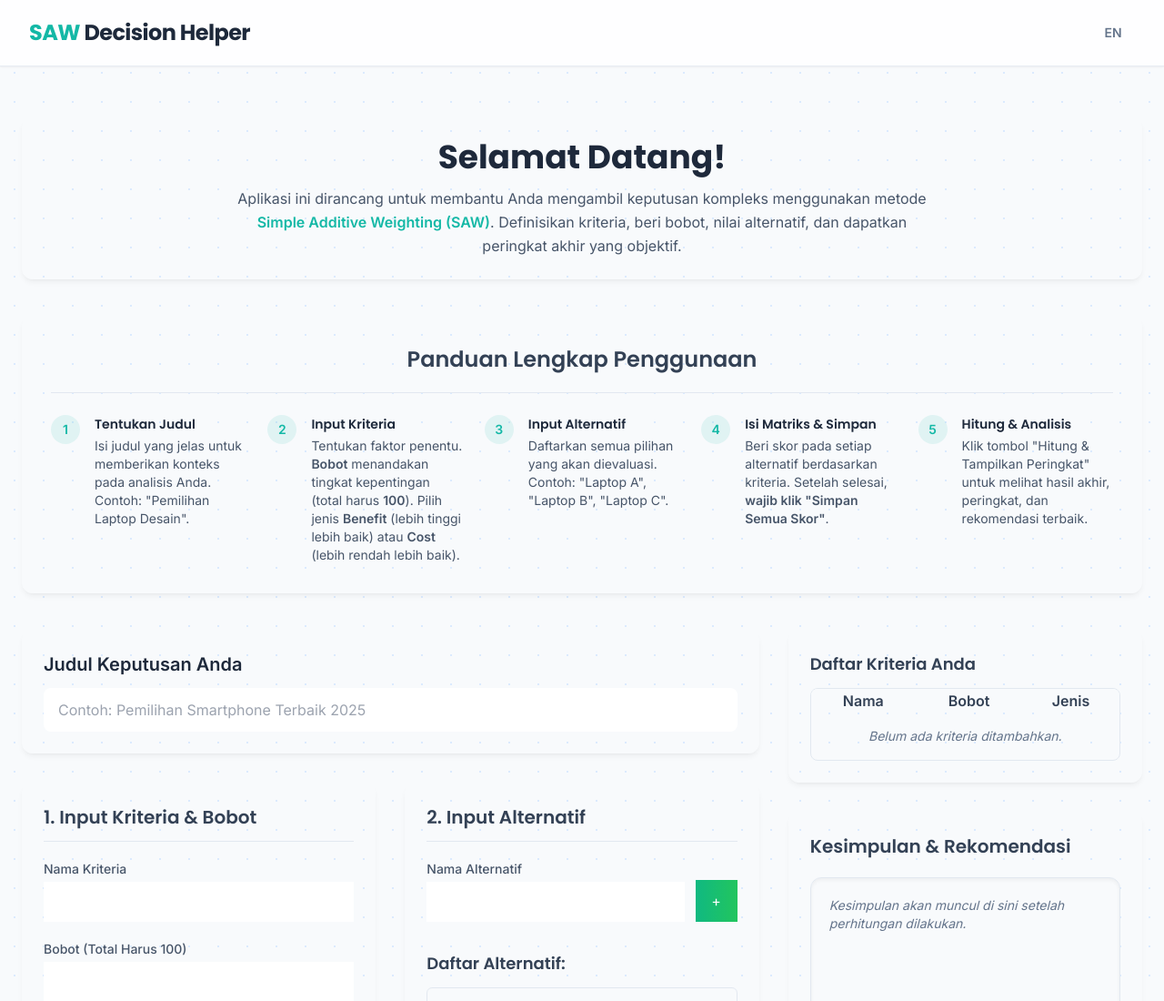
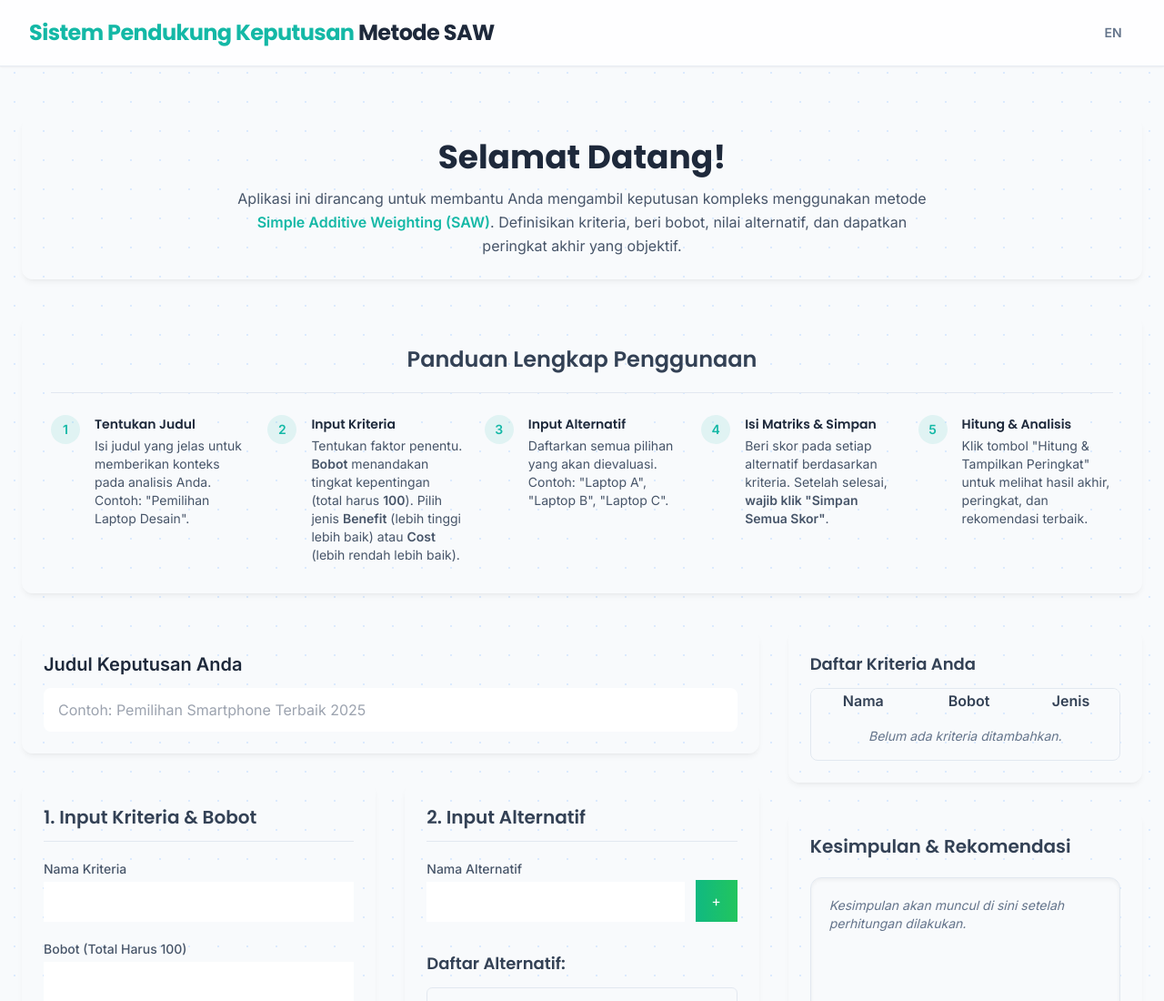
Before and after one commit to kylorond/panguluh, a plain HTML site: page index.html in a window 1280 px wide. Shown: the top 1100 px of the page at 91% size. Drawn offline with nearby package versions, Linux system fonts and the light colour scheme.

Commit message:
Update index.html

```diff
--- a/index.html
+++ b/index.html
@@ -102,7 +102,7 @@
     <header class="bg-card/80 backdrop-blur-sm shadow-sm sticky top-0 z-50 border-b border-slate-200/80">
         <div class="container mx-auto px-4 sm:px-6 lg:px-8 py-4 flex justify-between items-center">
             <h1 class="text-xl md:text-2xl font-bold tracking-tight text-text">
-                <span class="text-primary">SAW</span> Decision Helper
+                <span class="text-primary">Sistem Pendukung Keputusan</span> Metode SAW
             </h1>
             <button id="lang-toggle" type="button" class="text-slate-500 hover:bg-slate-100 focus:outline-none focus:ring-4 focus:ring-slate-200 rounded-lg text-sm p-2.5 font-bold w-12 text-center">
                 EN
```
